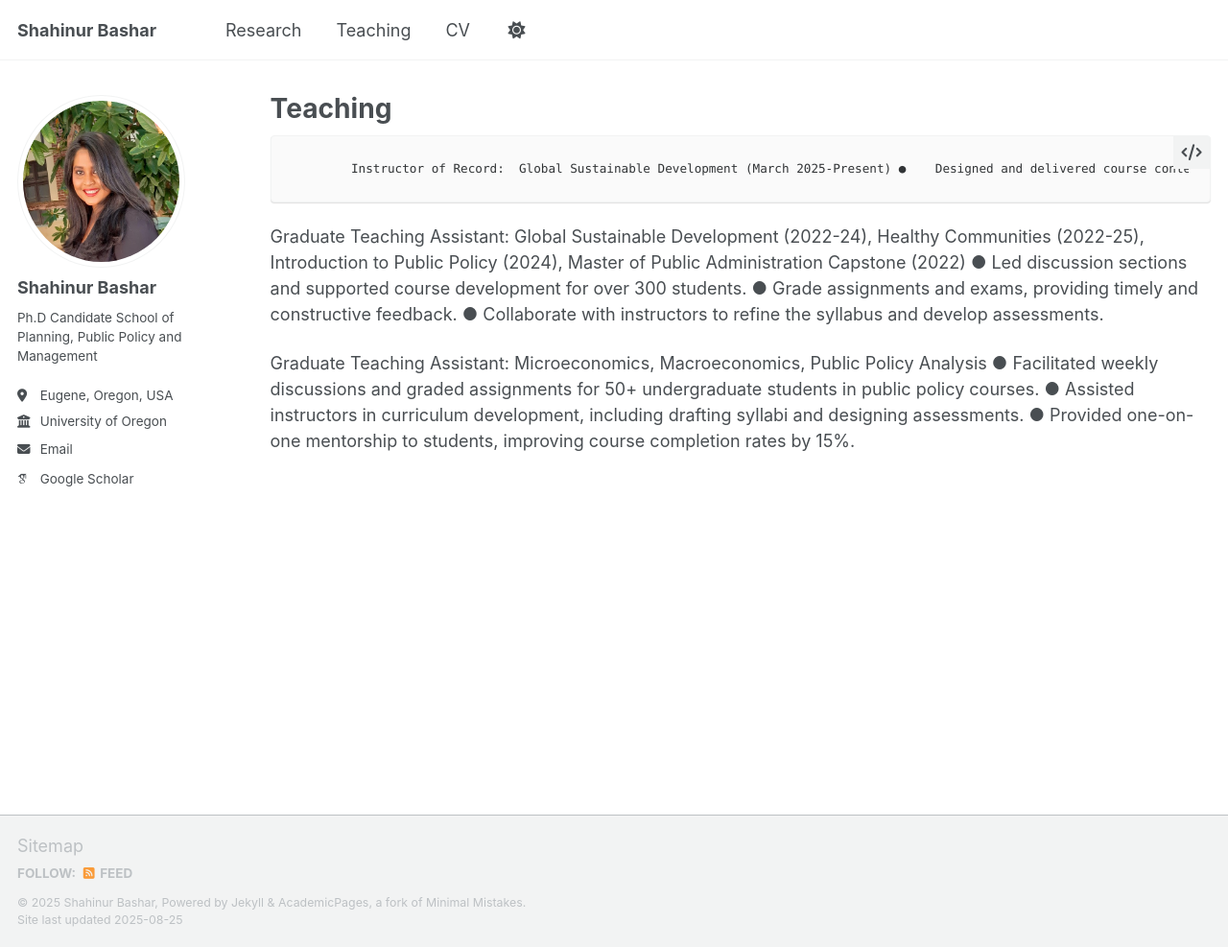
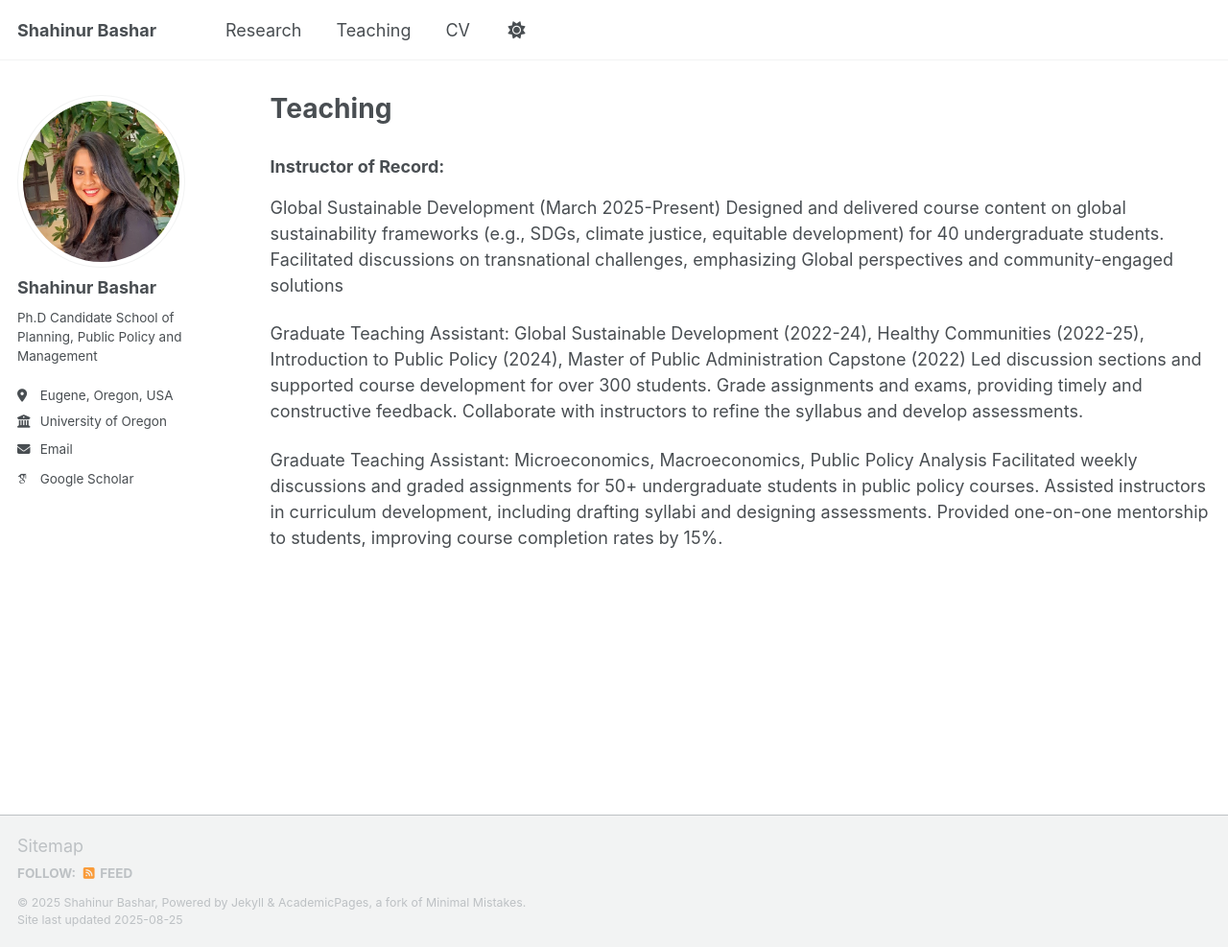
Before and after one commit to Shahinurbashar/Professional-Profile, a Jekyll site: the page built from _pages/teaching.md, in a window 1280 px wide and 987 px high. Shown: the whole window at 96% size. Built offline with Jekyll 4.4.1, drawn with Linux system fonts in a browser that asks for light colours; some web fonts are replaced; a script that is not in the unit is left out.

```diff
--- a/_pages/teaching.md
+++ b/_pages/teaching.md
@@ -5,21 +5,21 @@ permalink: /teaching/
 author_profile: true
 ---
 
-		Instructor of Record:
+### Instructor of Record:
 Global Sustainable Development (March 2025-Present)
-●	Designed and delivered course content on global sustainability frameworks (e.g., SDGs, climate justice, equitable development) for 40 undergraduate students.
-●	Facilitated discussions on transnational challenges, emphasizing Global perspectives and community-engaged solutions
+Designed and delivered course content on global sustainability frameworks (e.g., SDGs, climate justice, equitable development) for 40 undergraduate students.
+Facilitated discussions on transnational challenges, emphasizing Global perspectives and community-engaged solutions
 
 Graduate Teaching Assistant:
 Global Sustainable Development (2022-24),
 Healthy Communities (2022-25),
 Introduction to Public Policy (2024),
 Master of Public Administration Capstone (2022)
-●	Led discussion sections and supported course development for over 300 students.
-●	Grade assignments and exams, providing timely and constructive feedback.
-●	Collaborate with instructors to refine the syllabus and develop assessments.
+Led discussion sections and supported course development for over 300 students.
+Grade assignments and exams, providing timely and constructive feedback.
+Collaborate with instructors to refine the syllabus and develop assessments.
 
 Graduate Teaching Assistant: Microeconomics, Macroeconomics, Public Policy Analysis
-●	Facilitated weekly discussions and graded assignments for 50+ undergraduate students in public policy courses.
-●	Assisted instructors in curriculum development, including drafting syllabi and designing assessments.
-●	Provided one-on-one mentorship to students, improving course completion rates by 15%.
+Facilitated weekly discussions and graded assignments for 50+ undergraduate students in public policy courses.
+Assisted instructors in curriculum development, including drafting syllabi and designing assessments.
+Provided one-on-one mentorship to students, improving course completion rates by 15%.
```
